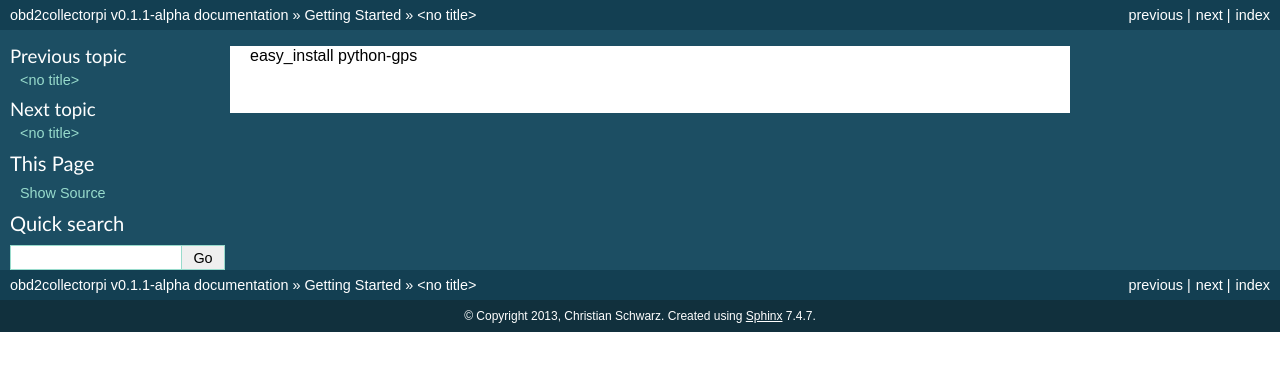
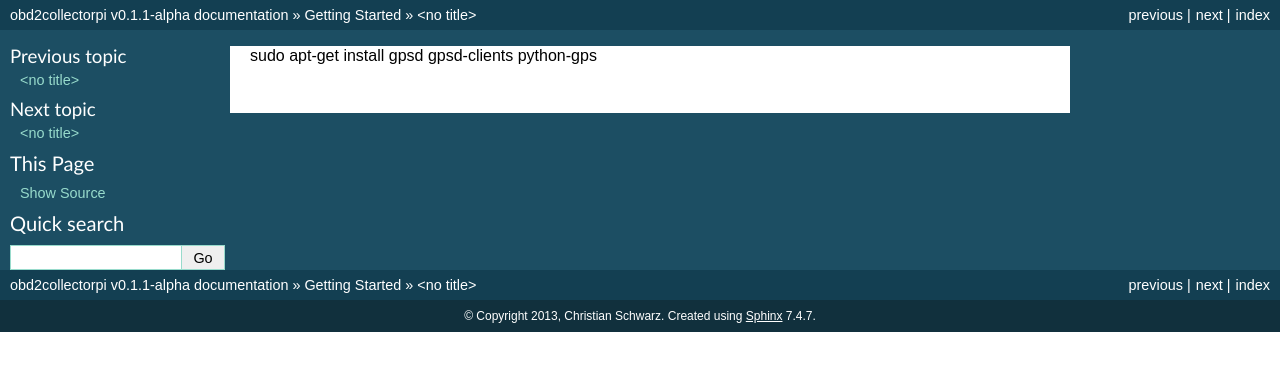
Before and after one commit to T-002/obd2datacollectorpi, a Sphinx documentation site: the page built from doc/source/getting_started/connecting_gps.rst, in a window 1280 px wide. Shown: the top 371 px of the page. Built offline with Sphinx 7.4.7, drawn with Linux system fonts in a browser that asks for light colours.

Commit message:
Modified connecting_gps.rst

```diff
--- a/doc/source/getting_started/connecting_gps.rst
+++ b/doc/source/getting_started/connecting_gps.rst
@@ -1,3 +1,3 @@
 .. index
 
-easy_install python-gps
+sudo apt-get install gpsd gpsd-clients python-gps
```
